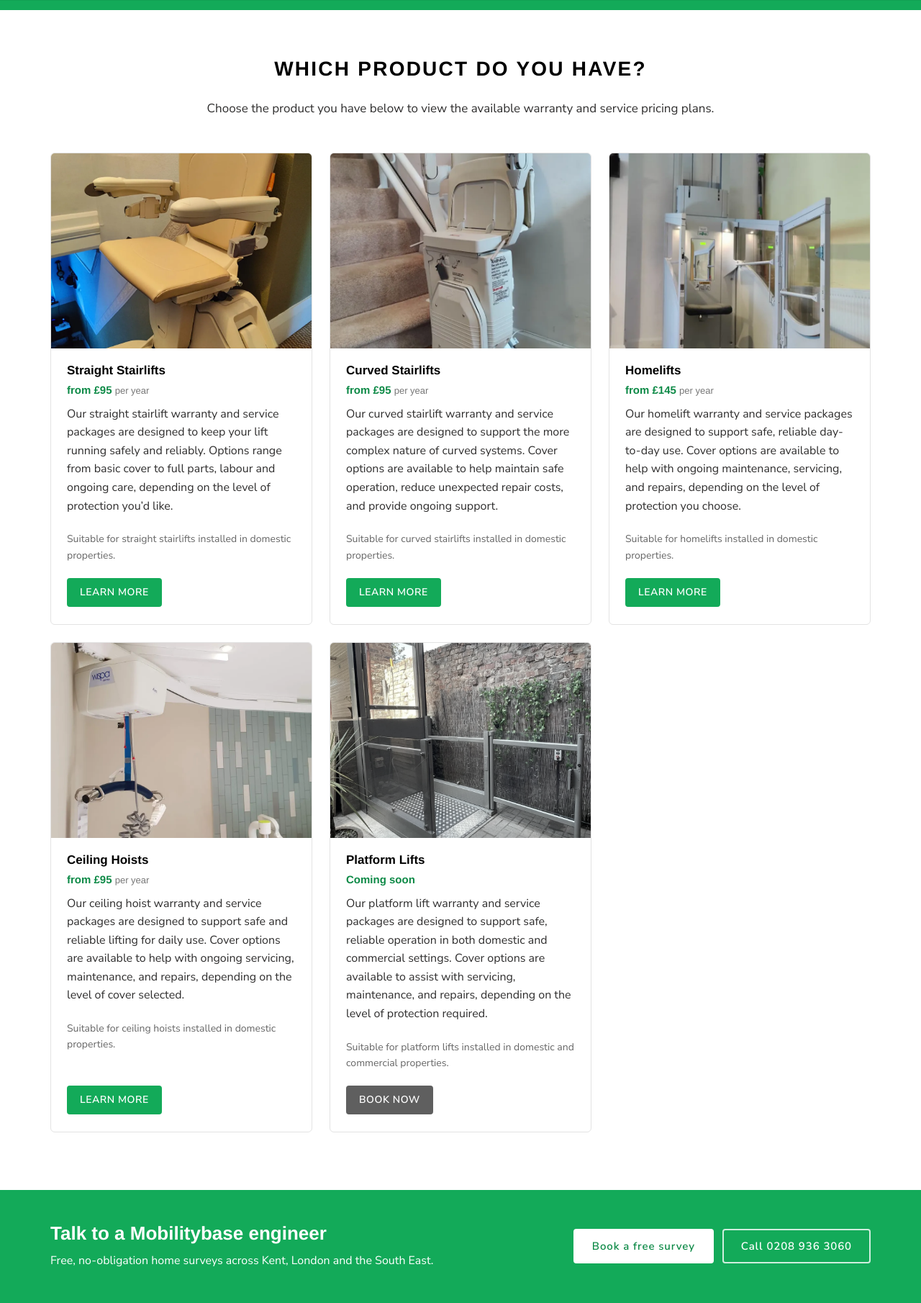
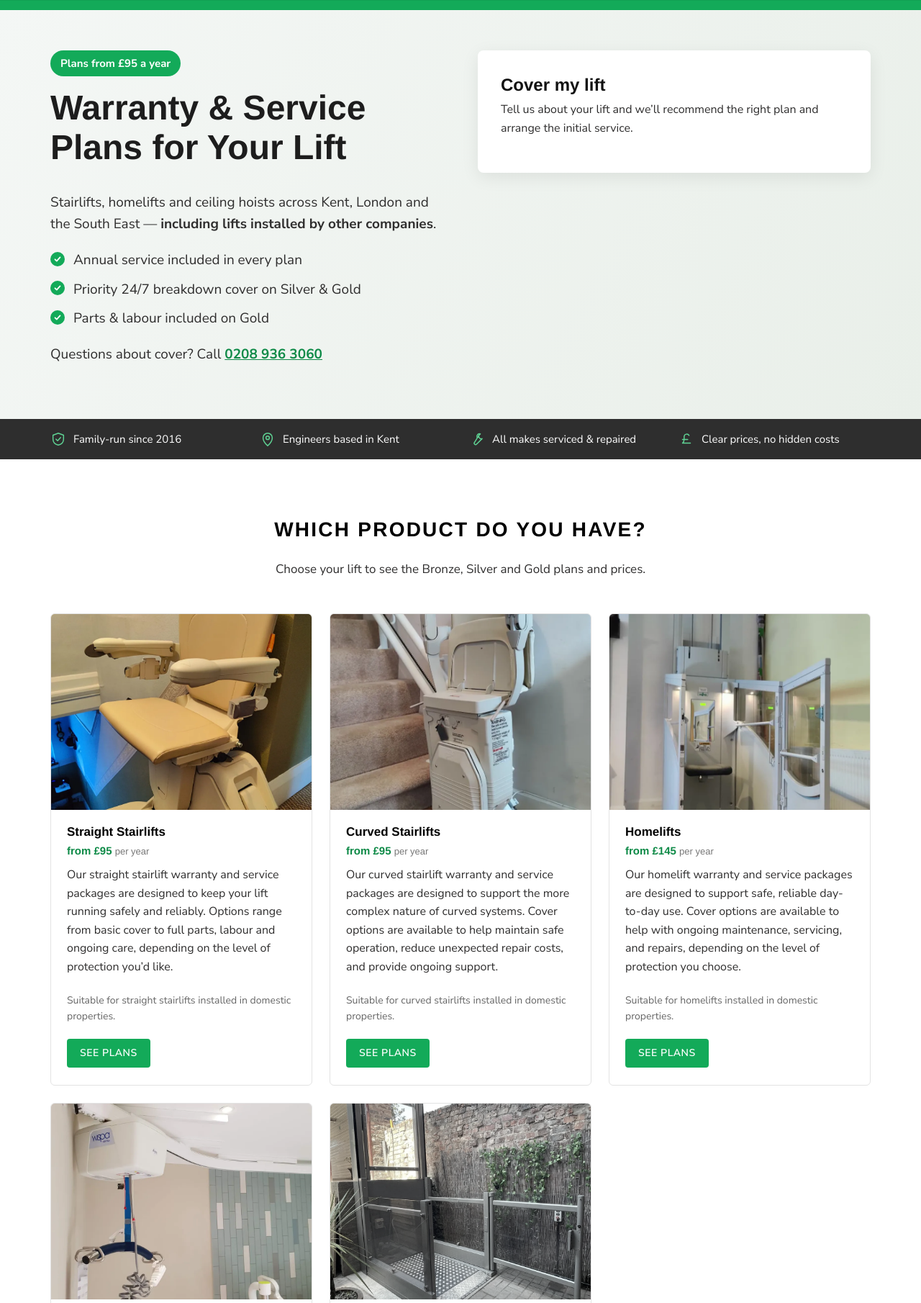
Before and after one commit to 06moore/mobilitybase-chat, a WordPress theme: template website/theme/mobilitybase/page-aftercare-warranty.php in a window 1280 px wide. Shown: the part 104-1914 px from the top of the page at 72% size. Run offline with PHP 8.4 and a stand-in for WordPress, Linux system fonts and the light colour scheme; the site name, menu and one post (Sample post) are stand-ins, and other content is empty; some libraries are stand-ins or nearby versions.

Commit message:
Aim the site at private customers: new lifts, cover for existing lifts, removals
- Home hero and 'How can we help?' cards lead with new lifts, then
  warranty/service plans for existing lifts (including lifts fitted by
  other companies), then removals; breakdown line kept underneath
- Menu reordered: Stairlifts & Lifts, Servicing & Warranty, Removals
- Aftercare & Warranty page rebuilt as a 'Cover my lift' landing page
  with form, plan chooser, 3-step joining process and eligibility rules
- Plan pages note that lifts installed by other companies can join
- New 'lift details' form field (make, installer, year)
- Review prompt updated with the 80/20 trade/private split and 60/40 goal

Co-Authored-By: Claude Opus 5.5 <noreply@anthropic.com>
Claude-Session: https://claude.ai/code/session_019paDQs61Yq7gPt2sDQMskk

```diff
--- a/website/theme/mobilitybase/assets/css/main.css
+++ b/website/theme/mobilitybase/assets/css/main.css
@@ -529,3 +529,10 @@ a.mb-card:hover, .mb-card:focus-within { box-shadow: var(--shadow); transform: t
 }
 .mb-prose .mb-figure--icon { margin: 1em 0; }
 .mb-prose .mb-figure--icon img { width: 96px; height: auto; margin: 0; border-radius: 0; }
+/* v1.2 private-customer focus */
+.mb-lead { font-size: 19px; }
+.mb-paths__urgent { text-align: center; color: var(--white); margin: 28px 0 0; font-size: 17px; }
+.mb-paths__urgent a { color: var(--white); font-weight: 700; }
+.mb-switchnote { display: flex; gap: 12px; align-items: flex-start; max-width: 860px; margin: -24px auto 40px; background: var(--green-tint); border: 1px solid var(--green); border-radius: 8px; padding: 14px 18px; }
+.mb-switchnote .mb-icon { color: var(--green-dark); flex: none; margin-top: 2px; }
+.mb-twocol--top { margin-top: 40px; }
--- a/website/theme/mobilitybase/functions.php
+++ b/website/theme/mobilitybase/functions.php
@@ -13,7 +13,7 @@
 
 defined( 'ABSPATH' ) || exit;
 
-define( 'MB_VERSION', '1.1.0' );
+define( 'MB_VERSION', '1.2.0' );
 define( 'MB_DIR', get_template_directory() );
 define( 'MB_URI', get_template_directory_uri() );
 
--- a/website/theme/mobilitybase/inc/forms.php
+++ b/website/theme/mobilitybase/inc/forms.php
@@ -25,6 +25,7 @@ function mb_form_fields() {
 		'email'      => array( 'Email address', 'email', 'email', true ),
 		'postcode'   => array( 'Postcode', 'text', 'postal-code', true ),
 		'subject'    => array( 'Subject', 'text', 'off', true ),
+		'lift_details' => array( 'Make of lift, who installed it and roughly when (if known)', 'text', 'off', false ),
 		'message'    => array( 'Message', 'textarea', 'off', false ),
 	);
 }
@@ -171,7 +172,7 @@ function mb_form_render( $atts = array() ) {
 			<?php foreach ( $fields as $f ) :
 				list( $label, $type, $ac, $req ) = $defs[ $f ];
 				$id   = $fid . '-' . $f;
-				$wide = in_array( $f, array( 'message', 'subject' ), true ) ? ' mb-field--wide' : '';
+				$wide = in_array( $f, array( 'message', 'subject', 'lift_details' ), true ) ? ' mb-field--wide' : '';
 				?>
 				<?php if ( 'message' === $f && $a['options'] ) : ?>
 					<fieldset class="mb-field mb-field--wide mb-field--radios">
--- a/website/theme/mobilitybase/inc/setup.php
+++ b/website/theme/mobilitybase/inc/setup.php
@@ -22,16 +22,10 @@ add_action( 'after_setup_theme', function () {
 
 /**
  * Default header menu, used until a menu is assigned in Appearance → Menus.
- * Ordered by what makes the business money: servicing, lift sales, removals.
+ * Ordered for private customers: buying a lift, covering an existing lift, removals.
  */
 function mb_default_menu() {
 	return array(
-		array( 'Servicing & Repairs', '/lift-servicing-kent', array(
-			array( 'Lift servicing & maintenance', '/lift-servicing-kent' ),
-			array( 'Repairs & breakdowns', '/lift-repairs-kent' ),
-			array( 'Warranty & service plans', '/aftercare-warranty' ),
-			array( 'LOLER examinations', '/loler-examinations' ),
-		) ),
 		array( 'Stairlifts & Lifts', '/products', array(
 			array( 'Straight stairlifts', '/straight-stairlift-range' ),
 			array( 'Curved stairlifts', '/curved-stairlift-range' ),
@@ -39,6 +33,12 @@ function mb_default_menu() {
 			array( 'Platform lifts', '/platform-lift-range' ),
 			array( 'Ceiling hoists', '/ceiling-hoist-range' ),
 			array( 'Free home survey', '/survey-advice' ),
+		) ),
+		array( 'Servicing & Warranty', '/aftercare-warranty', array(
+			array( 'Warranty & service plans', '/aftercare-warranty' ),
+			array( 'Lift servicing & maintenance', '/lift-servicing-kent' ),
+			array( 'Repairs & breakdowns', '/lift-repairs-kent' ),
+			array( 'LOLER examinations', '/loler-examinations' ),
 		) ),
 		array( 'Removals', '/stairlift-removal-kent', array(
 			array( 'Stairlift removal', '/stairlift-removal-kent' ),
--- a/website/theme/mobilitybase/page-aftercare-warranty.php
+++ b/website/theme/mobilitybase/page-aftercare-warranty.php
@@ -1,26 +1,50 @@
 <?php
 /**
- * Aftercare & Warranty overview.
+ * Aftercare & Warranty — the page for putting an existing lift on a Mobilitybase plan,
+ * including lifts installed by other companies.
  */
 get_header();
+$from = mb_prices()['plan_from'];
 ?>
-<section class="mb-section mb-section--top">
+<section class="mb-lochero">
+	<div class="mb-wrap mb-lochero__inner">
+		<div class="mb-lochero__text">
+			<?php if ( $from ) : ?><p class="mb-pricebadge">Plans from £<?php echo esc_html( $from ); ?> a year</p><?php endif; ?>
+			<h1>Warranty &amp; Service Plans for Your Lift</h1>
+			<p class="mb-lead">Stairlifts, homelifts and ceiling hoists across Kent, London and the South East — <strong>including lifts installed by other companies</strong>.</p>
+			<ul class="mb-ticks">
+				<li>Annual service included in every plan</li>
+				<li>Priority 24/7 breakdown cover on Silver &amp; Gold</li>
+				<li>Parts &amp; labour included on Gold</li>
+			</ul>
+			<p class="mb-lochero__call">Questions about cover? Call <?php echo mb_tel(); // phpcs:ignore ?></p>
+		</div>
+		<div class="mb-lochero__form mb-panel" id="join">
+			<h2>Cover my lift</h2>
+			<p>Tell us about your lift and we’ll recommend the right plan and arrange the initial service.</p>
+			<?php echo do_shortcode( '[mb_form id="cover-form" fields="name,phone,email,postcode,lift_details,message" title="Warranty plan enquiry" options="Straight stairlift|Curved stairlift|Homelift / through-floor lift|Ceiling hoist|Platform lift" options_label="What type of lift do you have?" button="Get my lift covered"]' ); ?>
+		</div>
+	</div>
+</section>
+<?php get_template_part( 'template-parts/trust' ); ?>
+
+<section class="mb-section">
 	<div class="mb-wrap">
-		<h1 class="mb-pagetitle mb-pagetitle--caps">Which product do you have?</h1>
-		<p class="mb-section__intro">Choose the product you have below to view the available warranty and service pricing plans.</p>
+		<h2 class="mb-title">Which product do you have?</h2>
+		<p class="mb-section__intro">Choose your lift to see the Bronze, Silver and Gold plans and prices.</p>
 		<div class="mb-cards mb-cards--wide">
 			<?php foreach ( mb_warranty_products() as $w ) : ?>
 				<article class="mb-card mb-card--warranty<?php echo $w[1] ? '' : ' is-soon'; ?>">
 					<div class="mb-card__img"><?php echo mb_img( $w[4], $w[0] ); // phpcs:ignore ?></div>
 					<div class="mb-card__body">
-						<h2 class="mb-card__title"><?php echo $w[1] ? '<a href="' . esc_url( home_url( $w[1] ) ) . '">' . esc_html( $w[0] ) . '</a>' : esc_html( $w[0] ); ?></h2>
+						<h3 class="mb-card__title"><?php echo $w[1] ? '<a href="' . esc_url( home_url( $w[1] ) ) . '">' . esc_html( $w[0] ) . '</a>' : esc_html( $w[0] ); ?></h3>
 						<p class="mb-card__price"><?php echo esc_html( $w[5] ); ?><?php echo $w[1] ? ' <small>per year</small>' : ''; ?></p>
 						<p><?php echo esc_html( $w[2] ); ?></p>
 						<p class="mb-card__note"><?php echo esc_html( $w[3] ); ?></p>
 						<?php if ( $w[1] ) : ?>
-							<p><a class="mb-btn mb-btn--caps mb-btn--sm" href="<?php echo esc_url( home_url( $w[1] ) ); ?>">Learn more<span class="mb-sr"> about <?php echo esc_html( $w[0] ); ?> plans</span></a></p>
+							<p><a class="mb-btn mb-btn--caps mb-btn--sm" href="<?php echo esc_url( home_url( $w[1] ) ); ?>">See plans<span class="mb-sr"> for <?php echo esc_html( $w[0] ); ?></span></a></p>
 						<?php else : ?>
-							<p><a class="mb-btn mb-btn--caps mb-btn--sm mb-btn--grey" href="<?php echo esc_url( home_url( '/book-your-visit' ) ); ?>">Book now</a></p>
+							<p><a class="mb-btn mb-btn--caps mb-btn--sm mb-btn--grey" href="<?php echo esc_url( home_url( '/lift-servicing-kent#quote' ) ); ?>">Ask about servicing</a></p>
 						<?php endif; ?>
 					</div>
 				</article>
@@ -28,6 +52,36 @@ get_header();
 		</div>
 	</div>
 </section>
+
+<section class="mb-section mb-section--grey">
+	<div class="mb-wrap">
+		<h2 class="mb-title">Lift fitted by another company?</h2>
+		<p class="mb-section__intro">If your original installer has stopped servicing your lift, gone out of business or is simply too far away, you can move your cover to a local team. Here’s how it works.</p>
+		<ol class="mb-steps">
+			<li><strong>Tell us about your lift</strong><span>The make, roughly when it was installed and who fitted it. Call us or use the form above.</span></li>
+			<li><strong>Initial service &amp; safety check</strong><span>An engineer services the lift and checks it’s in safe working order. Any parts it needs first are quoted before we do anything.</span></li>
+			<li><strong>Choose your plan</strong><span>Pick Bronze, Silver or Gold. From then on we look after your annual service and breakdowns.</span></li>
+		</ol>
+		<div class="mb-twocol mb-twocol--top">
+			<div class="mb-prose">
+				<h3>Which lifts can join?</h3>
+				<ul>
+					<li>Lifts from recognised manufacturers, installed by a reputable company.</li>
+					<li>The lift must pass our initial service and safety check. Parts needed to return it to a safe working condition are chargeable before cover begins.</li>
+					<li>For lifts over 3 years old, failure of a main component (such as the drive motor or main control board) may be uneconomical to repair. In that case we’ll offer a discount towards a replacement lift.</li>
+					<li>Where parts are obsolete, suitable second-hand parts may be used where possible.</li>
+				</ul>
+				<p>Full details are in our <a href="<?php echo esc_url( home_url( '/service-agreement-terms' ) ); ?>">service agreement terms</a>.</p>
+			</div>
+			<div class="mb-prose">
+				<h3>Makes we regularly look after</h3>
+				<p><?php echo esc_html( implode( ', ', mb_serviced_brands() ) ); ?>.</p>
+				<p>Not sure if your lift qualifies? Call <?php echo mb_tel(); // phpcs:ignore ?> and we’ll tell you straight away.</p>
+				<p><a class="mb-btn" href="#join">Cover my lift</a></p>
+			</div>
+		</div>
+	</div>
+</section>
 <?php
 get_template_part( 'template-parts/cta' );
 get_footer();
--- a/website/theme/mobilitybase/style.css
+++ b/website/theme/mobilitybase/style.css
@@ -3,7 +3,7 @@ Theme Name: Mobilitybase
 Theme URI: https://www.mobilitybase.co.uk
 Author: Mobilitybase Ltd
 Description: Custom theme for Mobilitybase — stairlifts, home lifts, platform lifts and ceiling hoists across Kent & London. Includes built-in SEO, enquiry forms and content importer.
-Version: 1.1.0
+Version: 1.2.0
 Requires at least: 6.4
 Requires PHP: 8.0
 License: Proprietary
--- a/website/theme/mobilitybase/templates/warranty.php
+++ b/website/theme/mobilitybase/templates/warranty.php
@@ -9,6 +9,7 @@ $w = mb_warranties()[ mb_slug() ];
 	<div class="mb-wrap">
 		<h1 class="mb-pagetitle"><?php echo esc_html( ucwords( strtolower( $w['h1'] ) ) ); ?></h1>
 		<p class="mb-section__intro"><?php echo esc_html( $w['intro'] ); ?></p>
+		<p class="mb-switchnote"><?php echo mb_icon( 'shield' ); // phpcs:ignore ?> <span><strong>Lift installed by another company?</strong> You can still join — we’ll carry out an initial service and safety check first. <a href="<?php echo esc_url( home_url( '/aftercare-warranty#join' ) ); ?>">How it works</a></span></p>
 		<div class="mb-plans">
 			<?php foreach ( $w['plans'] as $key => $p ) : ?>
 				<article class="mb-plan mb-plan--<?php echo esc_attr( $key ); ?><?php echo $p['best'] ? ' mb-plan--best' : ''; ?>">
@@ -44,7 +45,7 @@ $w = mb_warranties()[ mb_slug() ];
 			<h2>Enquire about a plan</h2>
 			<?php
 			echo do_shortcode( sprintf(
-				'[mb_form id="plan-form" fields="name,phone,email,postcode,message" title="%s warranty plan enquiry" options="Bronze|Silver|Gold|Not sure yet" options_label="Which plan are you interested in?"]',
+				'[mb_form id="plan-form" fields="name,phone,email,postcode,lift_details,message" title="%s warranty plan enquiry" options="Bronze|Silver|Gold|Not sure yet" options_label="Which plan are you interested in?"]',
 				esc_attr( $w['label'] )
 			) );
 			?>
```
Also changed, not shown: website/docs/ai-review-prompt.md (+12 -10 lines), website/theme/mobilitybase/front-page.php (+44 -43 lines).
